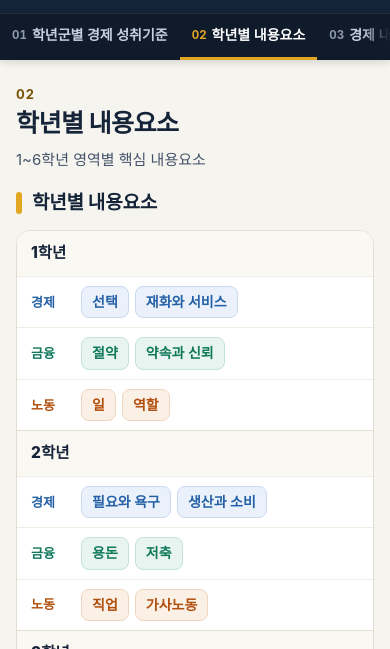
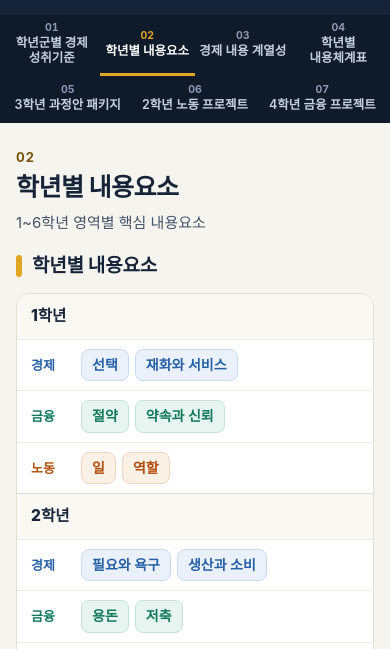
Before and after one commit to 2027fund/fund-economy-school, a plain HTML site: page elements/index.html in a window 390 px wide. Shown: the part 146-795 px from the top of the page. Drawn offline with Linux system fonts and the light colour scheme; a web font is replaced by a local one.

Commit message:
휴대폰 탭을 4+3 두 줄로 표시(고정하지 않음)
- 휴대폰에서 탭 7개를 원래 이름 그대로 4+3 두 줄로 표시, 밀어서 넘길 필요 없음
- 휴대폰에서는 탭이 화면 위에 고정되지 않고 제목과 함께 스크롤됨
- PC·태블릿은 기존처럼 상단 고정 유지
- 탭 자동 스크롤 스크립트 제거

Co-Authored-By: Claude Opus 5.5 <noreply@anthropic.com>
Claude-Session: https://claude.ai/code/session_01FFLLFmSg8f3nbWQK4ExGrp

```diff
--- a/assets/style.css
+++ b/assets/style.css
@@ -315,7 +315,7 @@ td.mk{text-align:center;vertical-align:middle;border-left:1px solid var(--line-2
 
 /* responsive : tablet / phone (portrait) */
 @media screen and (max-width:720px){
-  html{scroll-padding-top:112px}
+  html{scroll-padding-top:16px}
   body{font-size:15.5px}
   .header-top{padding:18px 16px 16px}
   .wrap{padding-left:16px;padding-right:16px}
@@ -474,17 +474,18 @@ td.mk{text-align:center;vertical-align:middle;border-left:1px solid var(--line-2
   .flow{grid-template-columns:repeat(2,minmax(0,1fr))}
   .flow-step:nth-child(3)::before{display:none}
 }
-/* tabs: seven full-name tabs — 4 + 3 grid on wider screens, one swipeable row on phones */
+/* tabs: seven full-name tabs in a 4 + 3 grid (sticky on wider screens, scrolls away on phones) */
 @media screen and (min-width:721px){
   .tabs-inner{display:grid;grid-template-columns:repeat(4,minmax(0,1fr));gap:0;overflow:visible}
   .tab{min-height:46px;padding:4px 14px;white-space:normal;line-height:1.3}
 }
 @media screen and (max-width:720px){
-  .tabs-inner{display:flex;gap:0;padding-left:4px;padding-right:4px;overflow-x:auto;scroll-snap-type:x proximity;
-    -webkit-overflow-scrolling:touch;-webkit-mask-image:linear-gradient(to right,#000 calc(100% - 28px),transparent);mask-image:linear-gradient(to right,#000 calc(100% - 28px),transparent)}
-  .tab{flex:0 0 auto;min-height:46px;padding:0 12px;gap:5px;font-size:14px;scroll-snap-align:start}
-  .tab:last-child{margin-right:24px}
-  .tab-no{font-size:11.5px}
+  .tabs{position:static;box-shadow:none}
+  .tabs-inner{display:grid;grid-template-columns:repeat(12,minmax(0,1fr));gap:0;padding-left:4px;padding-right:4px;overflow:visible}
+  .tab{grid-column:span 3;flex-direction:column;justify-content:center;gap:1px;min-height:44px;padding:7px 4px;
+    font-size:12.5px;line-height:1.25;text-align:center;white-space:normal}
+  .tab:nth-child(n+5){grid-column:span 4}
+  .tab-no{font-size:10.5px}
 }
 /* very narrow phones */
 @media screen and (max-width:380px){
--- a/elements/index.html
+++ b/elements/index.html
@@ -7,7 +7,7 @@
 <meta name="description" content="경제교육 연구학교 운영 계획서 부록 · 1~6학년 영역별 핵심 내용요소">
 <link rel="preconnect" href="https://cdn.jsdelivr.net" crossorigin>
 <link rel="stylesheet" href="https://cdn.jsdelivr.net/gh/orioncactus/pretendard@v1.3.9/dist/web/variable/pretendardvariable-dynamic-subset.min.css">
-<link rel="stylesheet" href="../assets/style.css?v=20261122-11">
+<link rel="stylesheet" href="../assets/style.css?v=20261122-12">
 </head>
 <body>
 <header class="site-header">
@@ -21,10 +21,6 @@
     <div class="wrap tabs-inner"><a class="tab" href="../standards/"><span class="tab-no">01</span><span class="tab-name">학년군별 경제 성취기준</span></a><a class="tab is-active" href="../elements/" aria-current="page"><span class="tab-no">02</span><span class="tab-name">학년별 내용요소</span></a><a class="tab" href="../sequence/"><span class="tab-no">03</span><span class="tab-name">경제 내용 계열성</span></a><a class="tab" href="../framework/"><span class="tab-no">04</span><span class="tab-name">학년별 내용체계표</span></a><a class="tab" href="../lesson3/"><span class="tab-no">05</span><span class="tab-name">3학년 과정안 패키지</span></a><a class="tab" href="../grade2-labor/"><span class="tab-no">06</span><span class="tab-name">2학년 노동 프로젝트</span></a><a class="tab" href="../grade4-finance/"><span class="tab-no">07</span><span class="tab-name">4학년 금융 프로젝트</span></a></div>
   </nav>
 </header>
-<script>
-(function(){var w=document.querySelector('.tabs-inner'),a=w&&w.querySelector('.is-active');
-if(a&&w.scrollWidth>w.clientWidth){w.scrollLeft=a.offsetLeft-(w.clientWidth-a.offsetWidth)/2;}})();
-</script>
 <main class="wrap">
 <section class="page-head"><p class="kicker">02</p><h1>학년별 내용요소</h1><p class="lead">1~6학년 영역별 핵심 내용요소</p></section>
 <section class="block">
```
Also changed, not shown: framework/index.html (+1 -5 lines), grade2-labor/index.html (+1 -5 lines), grade4-finance/index.html (+1 -5 lines), index.html (+1 -1 lines), lesson3/index.html (+1 -5 lines), sequence/index.html (+1 -5 lines), standards/index.html (+1 -5 lines).
